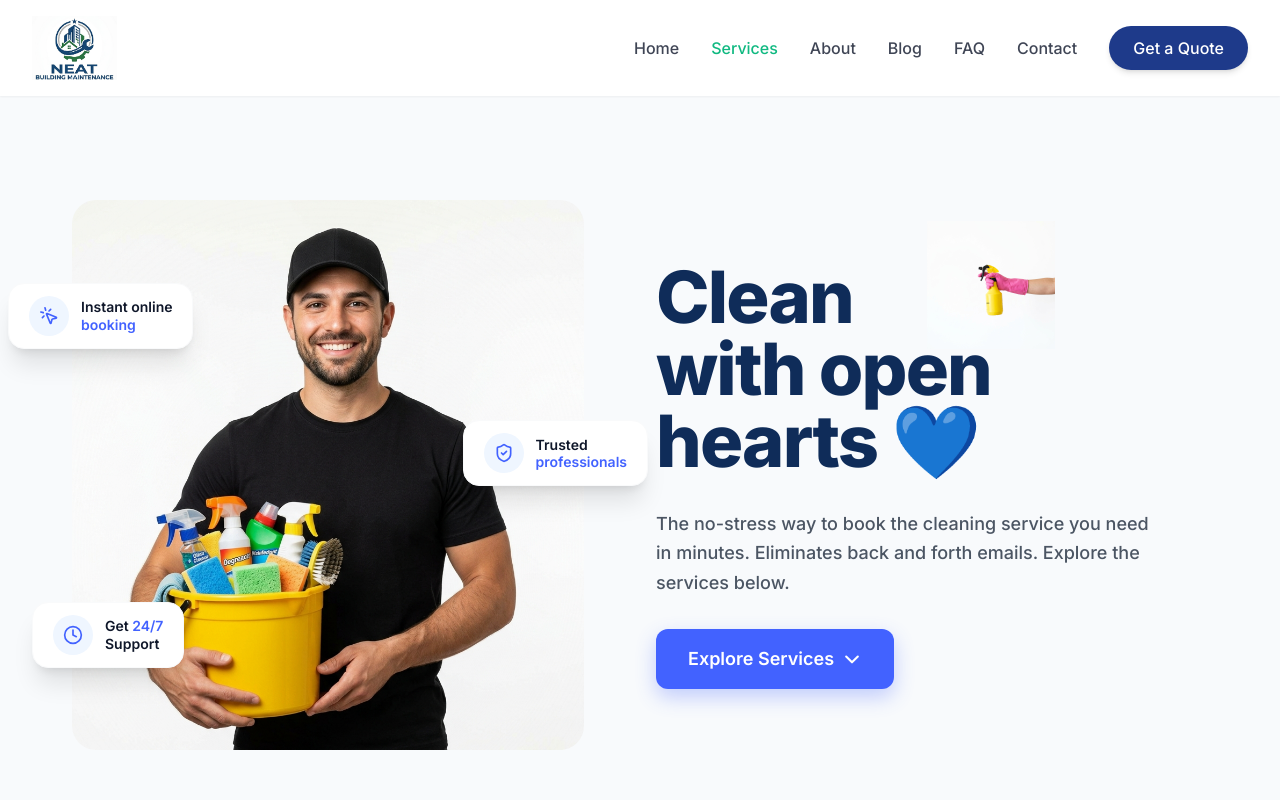
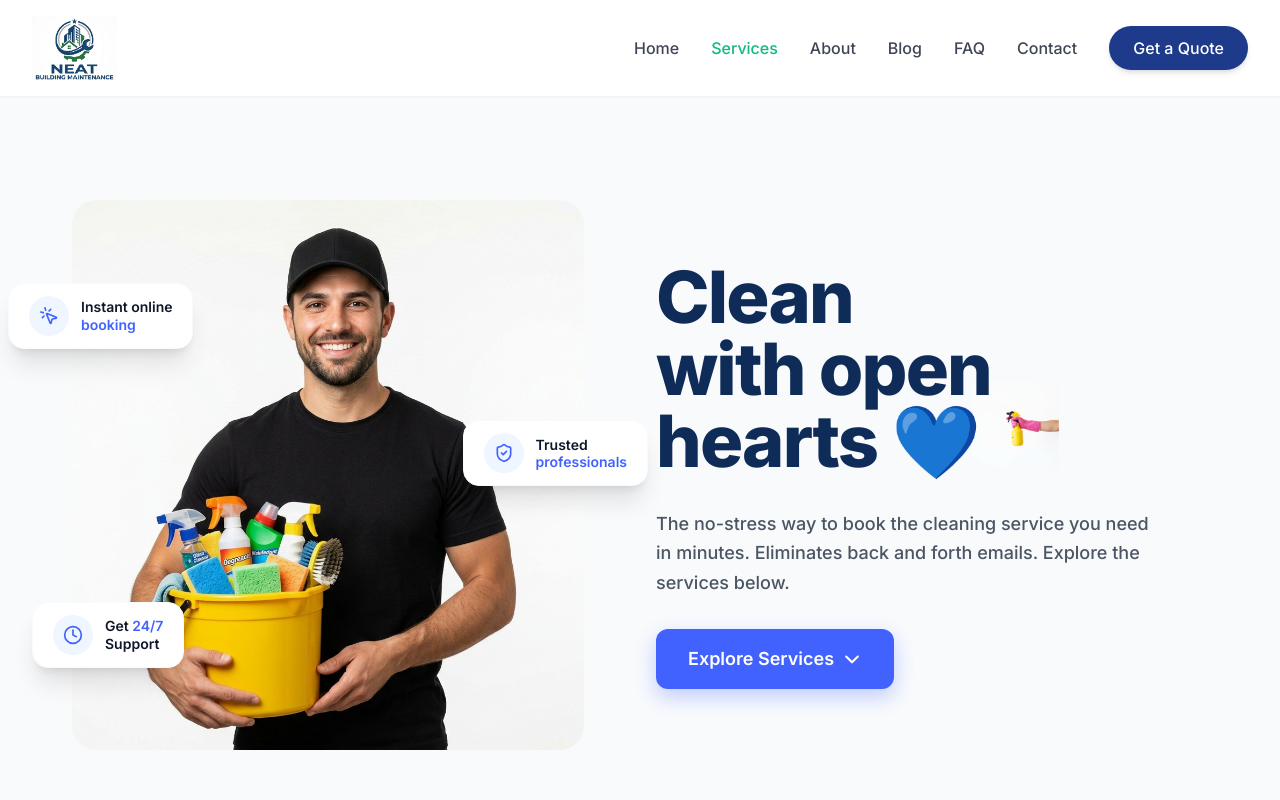
Before and after one commit to kritikakandhari/NeatBuildingMaintanence, a React (Vite) app: page /services in a window 1280 px wide. Shown: the top 800 px of the page. Built offline with nearby package versions, Linux system fonts and the light colour scheme.

Commit message:
Move spray hand to the end of the heading

```diff
--- a/src/pages/Services.jsx
+++ b/src/pages/Services.jsx
@@ -99,20 +99,21 @@ const Services = () => {
               className="w-full lg:w-1/2 space-y-8 order-1 lg:order-2 text-center lg:text-left relative z-10"
             >
               <div className="relative inline-block">
-                <h1 className="text-5xl sm:text-6xl lg:text-7xl font-black text-[#0f2c59] leading-[1.1] tracking-tight relative z-20">
-                  Clean<br/>with open<br/>hearts <span className="inline-block text-blue-500">💙</span>
-                </h1>
-
-                {/* Spray Hand Overlay - Moved and Background Removed */}
+                <h1 className="text-5xl sm:text-6xl lg:text-7xl font-black text-[#0f2c59] leading-[1.1] tracking-tight relative z-20 pr-10">
+                  Clean<br/>with open<br/>hearts <span className="inline-block text-blue-500 relative">
+                    💙
+                    {/* Spray Hand Overlay - Moved to the end */}
                     <motion.img
                       src="/spray-hand.png"
                       alt="Spray Hand"
                       initial={{ opacity: 0, scale: 0.8, rotate: 20 }}
                       animate={{ opacity: 1, scale: 1, rotate: 0 }}
                       transition={{ delay: 1.2, duration: 0.8 }}
-                  className="absolute -top-10 -right-16 w-32 h-auto pointer-events-none z-30"
+                      className="absolute -top-6 -right-20 w-24 h-auto pointer-events-none z-30"
                       style={{ mixBlendMode: 'multiply' }}
                     />
+                  </span>
+                </h1>
               </div>
               <p className="text-lg text-gray-600 max-w-lg mx-auto lg:mx-0 leading-relaxed font-medium relative z-20">
                 The no-stress way to book the cleaning service you need in minutes. Eliminates back and forth emails. Explore the services below.
```
Lines whose indentation alone changed are shown as unchanged.
